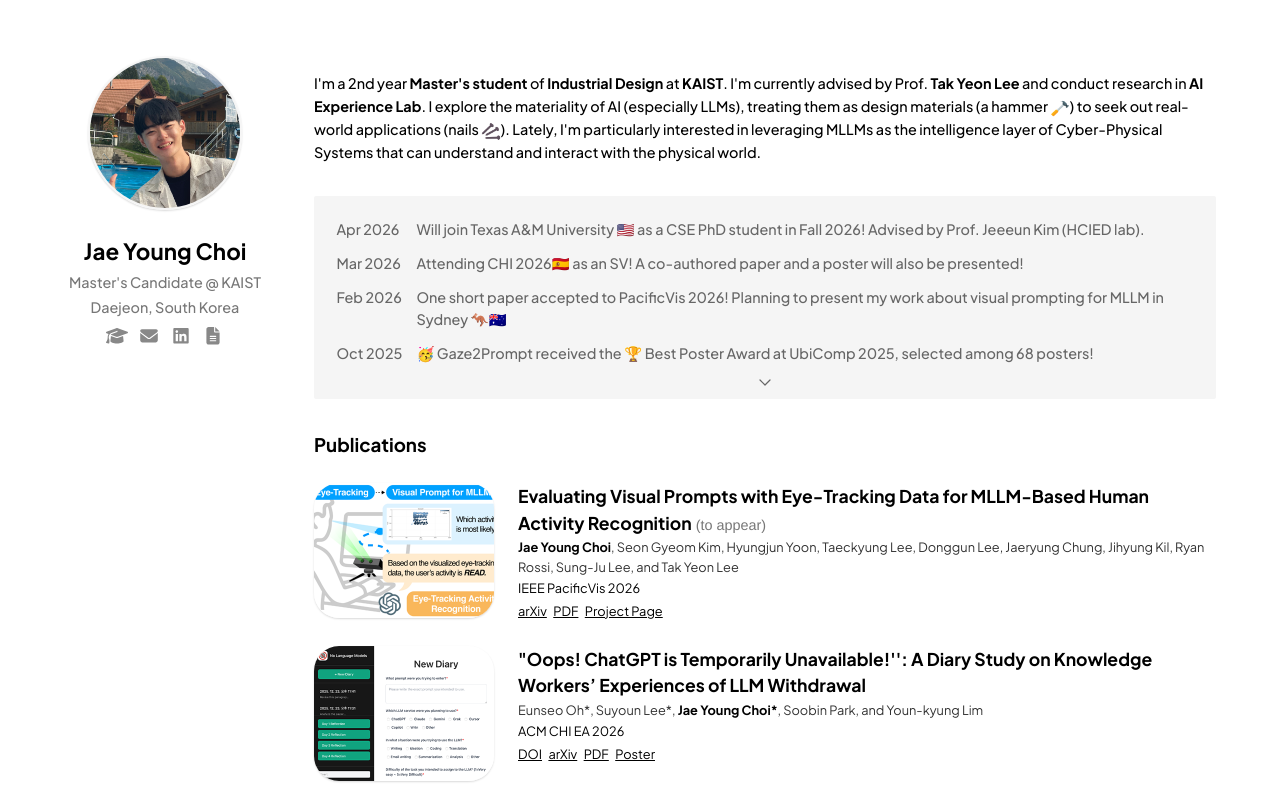
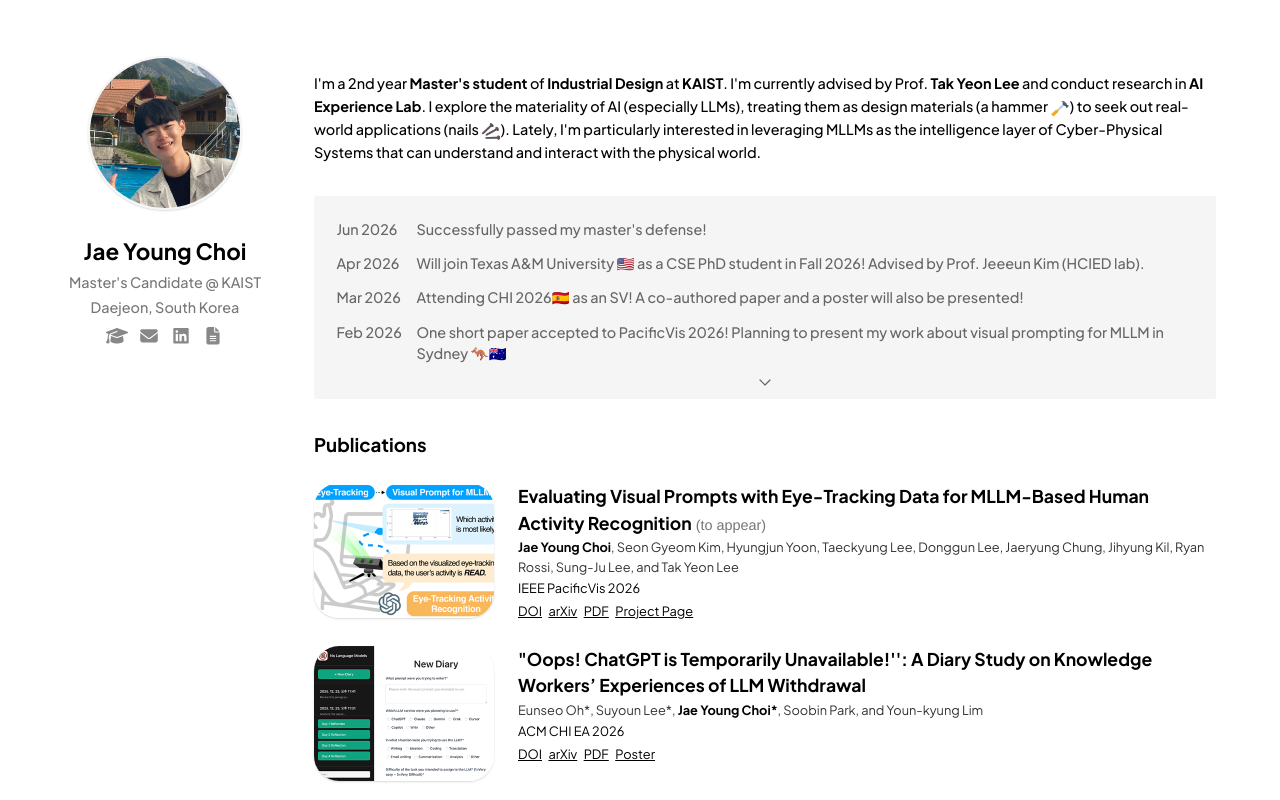
Before and after one commit to jaeyoungchoi1/jaeyoungchoi1.github.io, a React (Vite) app: page / in a window 1280 px wide. Shown: the top 800 px of the page. Built offline with nearby package versions, Linux system fonts and the light colour scheme.

Commit message:
doi update

```diff
--- a/src/components/sections/NewsSection.jsx
+++ b/src/components/sections/NewsSection.jsx
@@ -5,6 +5,10 @@
   const [isExpanded, setIsExpanded] = useState(false);
 
   const newsItems = [
+    {
+      date: "Jun 2026",
+      description: `Successfully passed my master's defense!`
+    },
     {
       date: "Apr 2026",
       description: `Will join Texas A&M University 🇺🇸 as a CSE PhD student in Fall 2026! Advised by Prof. Jeeeun Kim (<a href="https://hcied.info" target="_blank" rel="noopener noreferrer">HCIED lab</a>).`
--- a/src/components/sections/PublicationSection.jsx
+++ b/src/components/sections/PublicationSection.jsx
@@ -12,6 +12,7 @@
       teaser: "/pacificvis26-thumb.png",
       confImage: "/pacificvis2026.png",
       links: [
+        { label: "DOI", url: "https://doi.org/10.1109/PacificVis68791.2026.00023" },
         { label: "arXiv", url: "https://arxiv.org/abs/2604.09585"},
         { label: "PDF", url: "/PacificVis_26-11-2.pdf"},
         { label: "Project Page", url: "https://eyetrackingvisualprompts.github.io" },
```
